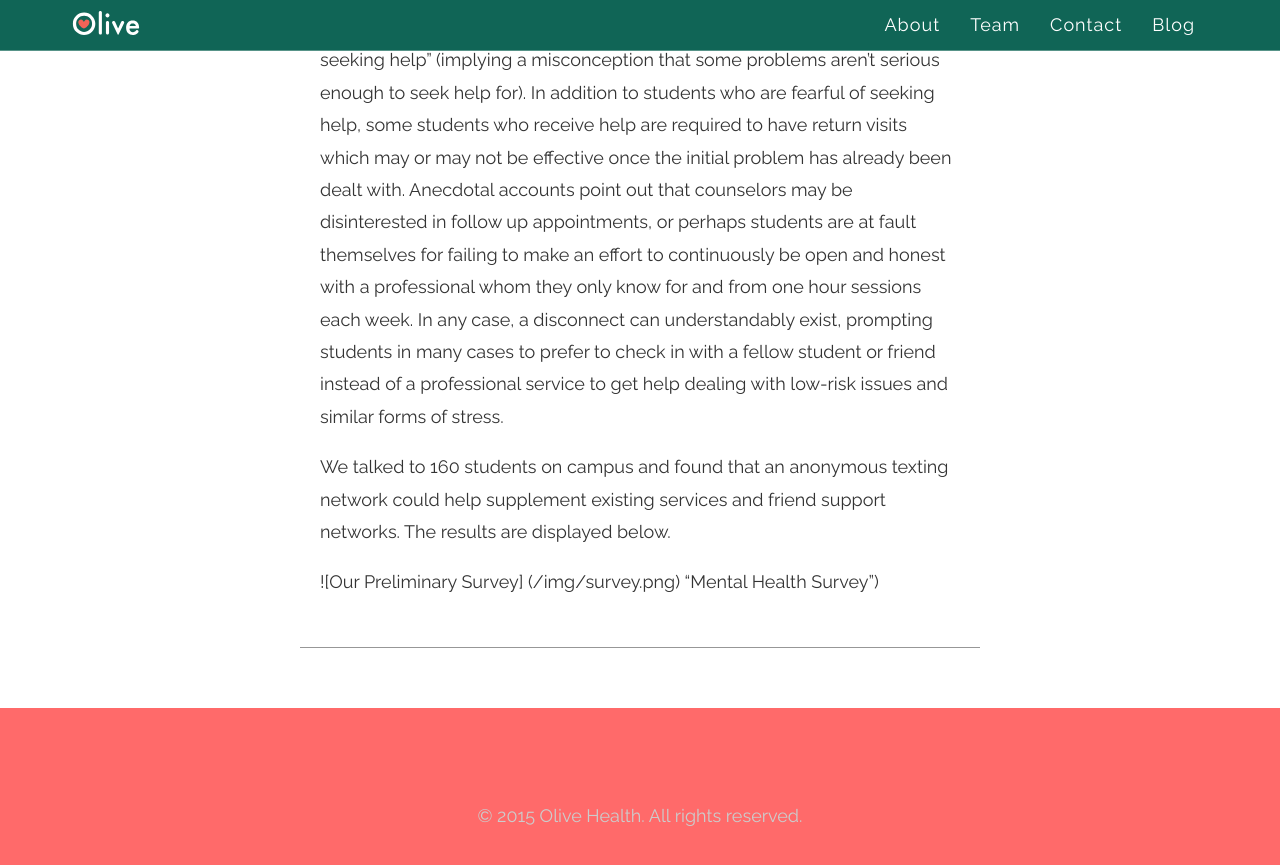
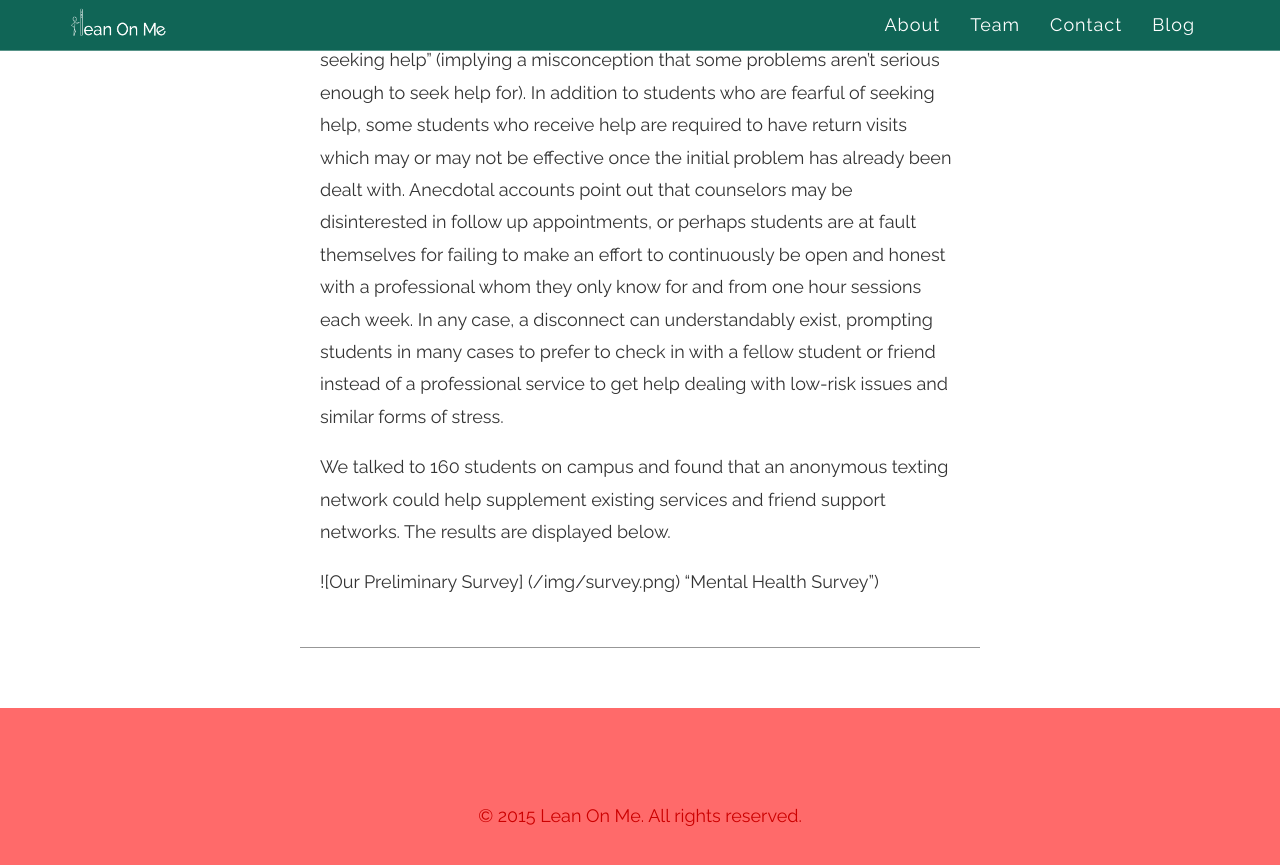
Before and after one commit to bboydreamer/lean0nme.github.io, a Jekyll site: the page built from _posts/2015-08-11-olive-is-born.md, in a window 1280 px wide and 900 px high, scrolled down 590 px. Shown: the top 865 px of the window. Built offline with Jekyll 4.4.1, drawn with Linux system fonts in a browser that asks for light colours; nearby versions of some CDN libraries; Markdown is read by kramdown in place of the engine named in the settings.

Commit message:
blog more

```diff
--- a/_includes/header.html
+++ b/_includes/header.html
@@ -49,7 +49,7 @@
                     <i class="fa fa-play-circle"></i>  <span class="light">Start</span> Bootstrap
                 </a> -->
                 <a class="navbar-brand page-scroll" href="/#page-top">
-                    <img class="olive-logo-nav" src="/img/olive-text.svg">
+                    <img class="olive-logo-nav" src="/img/icon.png">
                 </a>
             </div>
 
--- a/_includes/post-footer.html
+++ b/_includes/post-footer.html
@@ -16,7 +16,7 @@
   		</div>
   		{% endif %}
 <br/>
-<center><span style="font-family:Raleway,sans-serif;color:#cccccc">© 2015 Olive Health. All rights reserved.</center>
+<center><span style="font-family:Raleway,sans-serif;color:#CC0000">© 2015 Lean On Me. All rights reserved.</center>
 </div>
  </div>
 
--- a/_includes/post-header.html
+++ b/_includes/post-header.html
@@ -49,7 +49,7 @@
                     <i class="fa fa-play-circle"></i>  <span class="light">Start</span> Bootstrap
                 </a> -->
                 <a class="navbar-brand page-scroll" href="/#page-top">
-                    <img class="olive-logo-nav" src="/img/olive-text.svg">
+                    <img class="olive-logo-nav" src="/img/icon.png">
                 </a>
             </div>
 
```
